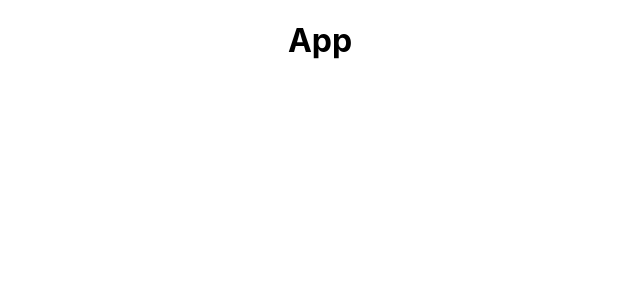
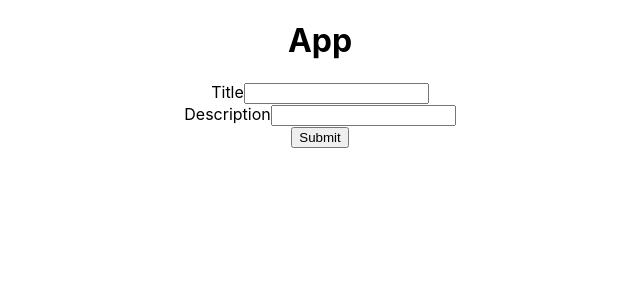
Before and after one commit to alexalikhani95/Idea-Board, a React (Create React App) app: page / in a window 1280 px wide. Shown: the top 300 px of the page, without its empty margins (320-960 px from the left). Built offline with nearby package versions, Linux system fonts and the light colour scheme.

Commit message:
Creating idea form component that saves the form input of a title and description to an object in an arrray in localstorage

```diff
--- a/src/App.tsx
+++ b/src/App.tsx
@@ -1,10 +1,13 @@
 import React from "react";
 import "./App.css";
+import IdeaForm from "./components/IdeaForm";
 
 function App() {
   return (
     <div className="App">
       <h1>App</h1>
+      {/* <IdeaForm /> */}
+      <IdeaForm />
     </div>
   );
 }
--- /dev/null
+++ b/src/components/IdeaForm.tsx
@@ -0,0 +1,39 @@
+import React, { useState } from "react";
+
+const IdeaForm = () => {
+  const [title, setTitle] = useState("");
+  const [description, setDescription] = useState("");
+
+  const handleSubmit = (e: { preventDefault: () => void }) => {
+    e.preventDefault();
+
+    const ideas = JSON.parse(localStorage.getItem("ideas") || "[]");
+
+    const idea = {
+      title: title,
+      description: description,
+    };
+
+    ideas.push(idea);
+
+    localStorage.setItem("ideas", JSON.stringify(ideas));
+  };
+
+  return (
+    <div>
+      <form onSubmit={handleSubmit}>
+        <div>
+          <label>Title</label>
+          <input type="text" name="title" onChange={(e) => setTitle(e.target.value)} />
+        </div>
+        <div>
+          <label>Description</label>
+          <input type="text" name="description" onChange={(e) => setDescription(e.target.value)} />
+        </div>
+        <button type="submit">Submit</button>
+      </form>
+    </div>
+  );
+};
+
+export default IdeaForm;
```
